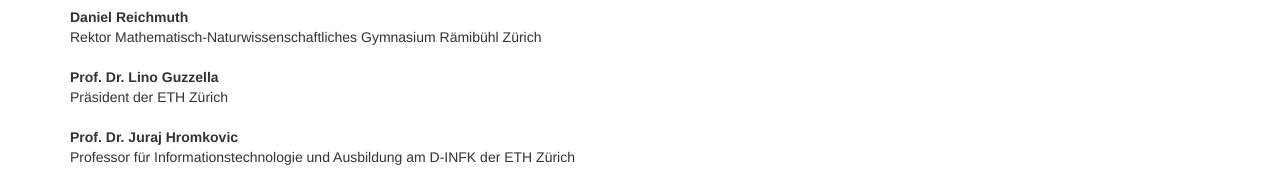
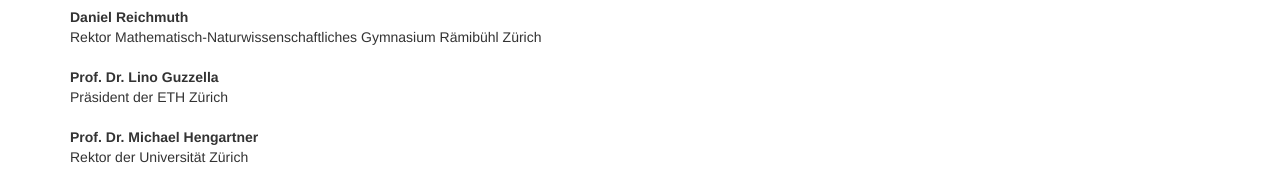
Before and after one commit to digitalerrucksack/digitalerrucksack.github.io, a plain HTML site: page unterstuetzung.html in a window 1280 px wide. Shown: the part 577-761 px from the top of the page. Drawn offline with Linux system fonts and the light colour scheme.

Commit message:
update unterstuetzung with m hengartner

```diff
--- a/unterstuetzung.html
+++ b/unterstuetzung.html
@@ -97,6 +97,9 @@
 					<dt>Prof. Dr. Lino Guzzella</dt>
 					<dd>Präsident der ETH Zürich</dd>
 				<br>
+					<dt>Prof. Dr. Michael Hengartner</dt>
+					<dd>Rektor der Universität Zürich</dd>
+				<br>
 					<dt>Prof. Dr. Juraj Hromkovic</dt>
 					<dd>Professor für Informationstechnologie und Ausbildung am D-INFK der ETH Zürich</dd>
 				<br>
```
